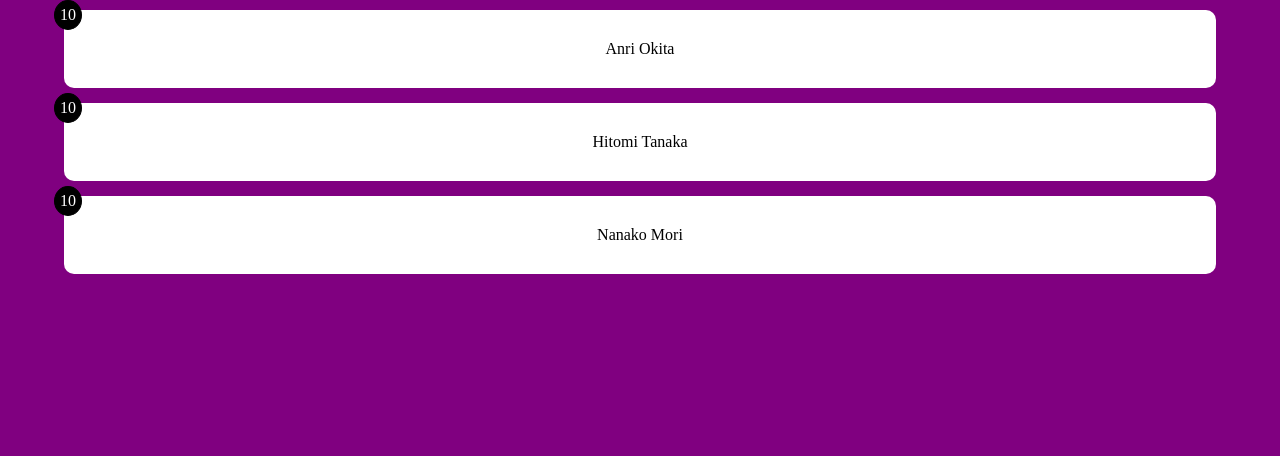
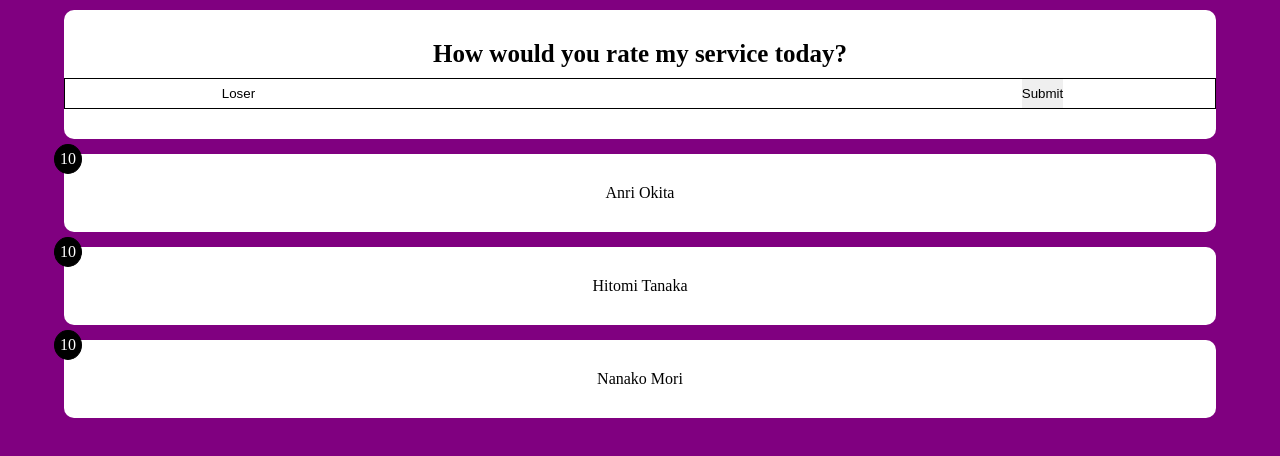
Before and after one commit to louDack/feedback-app, a React (Create React App) app: page / in a window 1280 px wide. Shown: the top 456 px of the page. Built offline with nearby package versions, Linux system fonts and the light colour scheme.

Commit message:
Added CustomerResponse component.

```diff
--- a/src/App.js
+++ b/src/App.js
@@ -2,6 +2,7 @@ import Header from "./components/Header"
 import { useState } from 'react'
 import FeedbackList from "./components/FeedbackList"
 import FeedbackData from "./data/FeedbackData"
+import CustomerResponse from "./components/CustomerResponse"
 
 function App() {
   const background = {
@@ -18,7 +19,7 @@ function App() {
 
   return (
     <div className='container' style={background}>
-
+      <CustomerResponse />
       <FeedbackList data={feedback} deleteFeedback={deleteFeedback}/>
 
     </div>
--- /dev/null
+++ b/src/components/CustomerResponse.jsx
@@ -0,0 +1,38 @@
+import Card from "./Card"
+import { useState } from "react"
+
+const CustomerResponse = () => {
+    const [text, setText] = useState('Loser')
+    const handleTextChange = (e) => {
+        setText(e.target.value)
+    }
+
+    return (
+        <Card>
+            <label htmlFor="review">
+                <p className='review-text'>How would you rate my service today?</p>
+            </label>
+            <div className="button-overlap-input">
+                <input onChange={(e) => handleTextChange(e)} type="text" id="review" name="fname" value={text} className='review-textbox'/>
+
+                <button type='submit' className='review-submit-btn'>Submit</button>
+            </div>
+        </Card>
+    )
+}
+
+export default CustomerResponse
+
+// Wrong way of placing button:
+    // To use absolute and relative positioning, because input will go under
+    // button.
+
+// Correct Way:
+    // Have a container that wraps input and button together.
+    // Text will not go under button.
+    // https://stackoverflow.com/questions/15314407/how-to-add-button-inside-input
+    // Magic to think button is inside input field, but input field has no borders, only wrapper around button and input has a visible border.
+
+// defaultValue vs value: input element error.
+// Not passing event object to onChange fnction
+// https://stackoverflow.com/questions/56988752/what-are-the-differences-between-defaultvalue-and-value-in-select
--- a/src/index.css
+++ b/src/index.css
@@ -37,6 +37,28 @@
   background: none;
   border: none;
   color: white;
+}
+
+.review-text {
+  font-weight: bold;
+  font-size: 25px;
+  margin-bottom: 10px;
+}
+
+.review-textbox {
+  width: 70%;
+  padding: 7px 5px;
+  border: none;
+}
+
+.review-submit-btn {
+  border: none;
+}
+
+.button-overlap-input {
+  display: flex;
+  justify-content: center;
+  border: solid 1px black;
 }
 
 /* @import url("https://fonts.googleapis.com/css2?family=Poppins:wght@400;600;700&display=swap");
```
